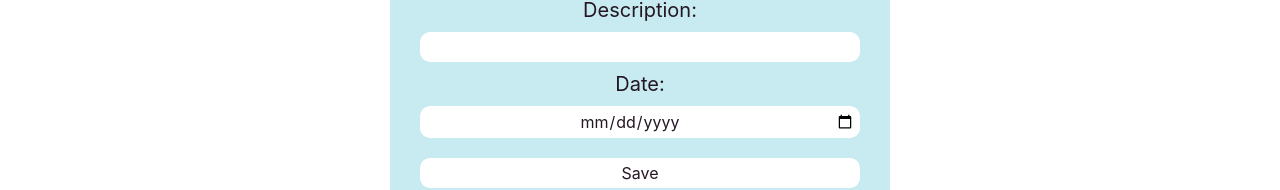
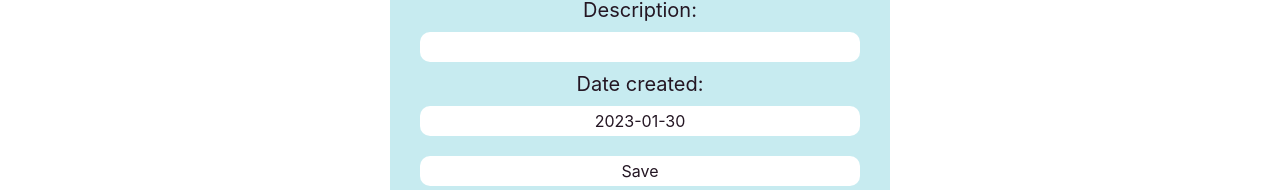
Before and after one commit to ratSeraphim/ToDo-List, a React (Create React App) app: page /create in a window 1280 px wide. Shown: the part 205-395 px from the top of the page. Built offline with nearby package versions, Linux system fonts and the light colour scheme.

Commit message:
Date is now Date Created, empty search message added

```diff
--- a/src/App.js
+++ b/src/App.js
@@ -10,7 +10,7 @@ function App() {
 
   const handleChange = (e) => {
     e.preventDefault();
-    var lowerCase = e.target.value.toLowerCase();
+    let lowerCase = e.target.value.toLowerCase();
     setSearchInput(lowerCase);
   };
   return (
--- a/src/components/Create/CreatePage.jsx
+++ b/src/components/Create/CreatePage.jsx
@@ -1,6 +1,7 @@
 import { useNavigate } from "react-router-dom";
 import Button from "../functionButtons/Button";
 import useLocalStorage from "../useLocalStorage";
+import getCurrentDate from "./getCurrentDate";
 import * as S from "./style";
 
 const CreatePage = () => {
@@ -11,7 +12,7 @@ const CreatePage = () => {
   const addTask = (e) => {
     e.preventDefault();
 
-    var data = new FormData(e.target);
+    let data = new FormData(e.target);
     let formObject = Object.fromEntries(data.entries());
 
     let todo = localStorage.getItem("todo");
@@ -36,8 +37,8 @@ const CreatePage = () => {
       <input type="text" name="name" />
       <label>Description:</label>
       <input type="textarea" name="description"></input>
-      <label>Date:</label>
-      <input type="date" name="date" />
+      <label>Date created:</label>
+      <input name="date" value={getCurrentDate()} readOnly />
       <input type="submit" value="Save" />
       <Button label="cancel"></Button>
     </S.MyForm>
--- /dev/null
+++ b/src/components/Create/getCurrentDate.jsx
@@ -0,0 +1,11 @@
+export default function getCurrentDate() {
+  let newDate = new Date();
+  let date = newDate.getDate();
+  let month = newDate.getMonth() + 1;
+  let year = newDate.getFullYear();
+
+  if (month < 10) month = "0" + month;
+  if (date < 10) date = "0" + date;
+
+  return year + "-" + month + "-" + date;
+}
--- a/src/components/Task/Task.jsx
+++ b/src/components/Task/Task.jsx
@@ -17,7 +17,9 @@ const Task = (props) => {
       return el.name.toLowerCase().includes(props.input);
     }
   });
-  //going to remove {index} from title later, just want to keep track of it for now
+  //going to remove {i} from title later, just want to keep track of it for now
+
+  if (filteredData.length > 0) {
     return (
       <S.Map>
         {filteredData.map((list, i) => (
@@ -25,7 +27,7 @@ const Task = (props) => {
             <S.Title>
               Nr {i}: {list.name}
             </S.Title>
-          <S.Date>{list.date}</S.Date>
+            <S.Date>created: {list.date}</S.Date>
             <div>{list.description}</div>
             <S.ButtonContainer>
               <Button label="edit" primary index={i} />
@@ -35,6 +37,10 @@ const Task = (props) => {
         ))}
       </S.Map>
     );
+  } else
+    return (
+      <S.TaskDisplay>No entries found. Try adding a new one!</S.TaskDisplay>
+    );
 };
 
 export default Task;
--- a/src/components/functionButtons/Button.js
+++ b/src/components/functionButtons/Button.js
@@ -15,7 +15,7 @@ const Button = ({ primary, label, index }) => {
         window.location.reload();
         break;
       case "edit":
-        console.log(index);
+        console.log("edit " + index);
         break;
       case "cancel":
         console.log("cancel");
```
Lines whose indentation alone changed are shown as unchanged.
